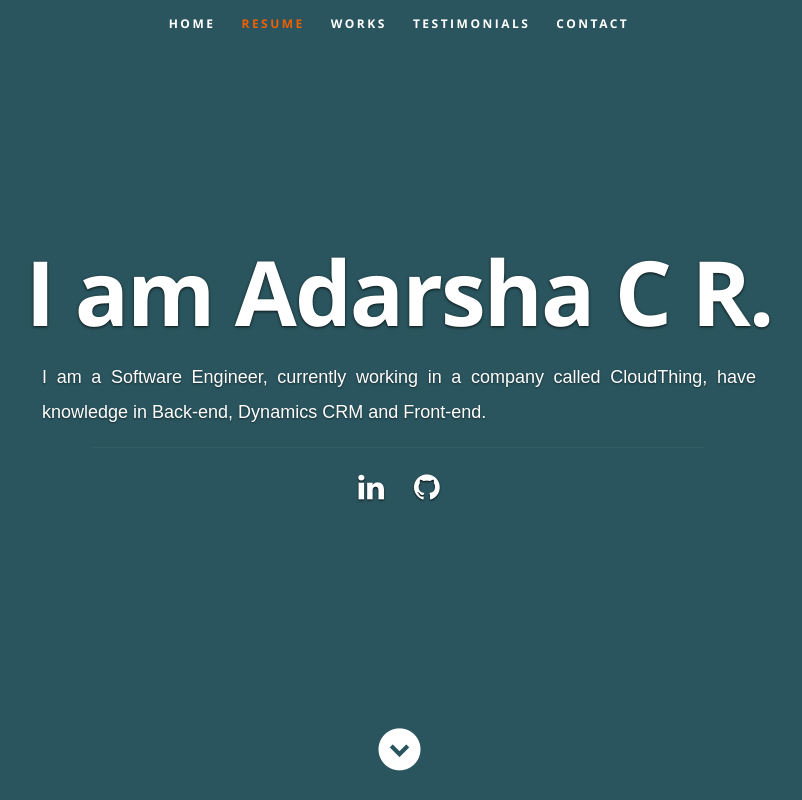
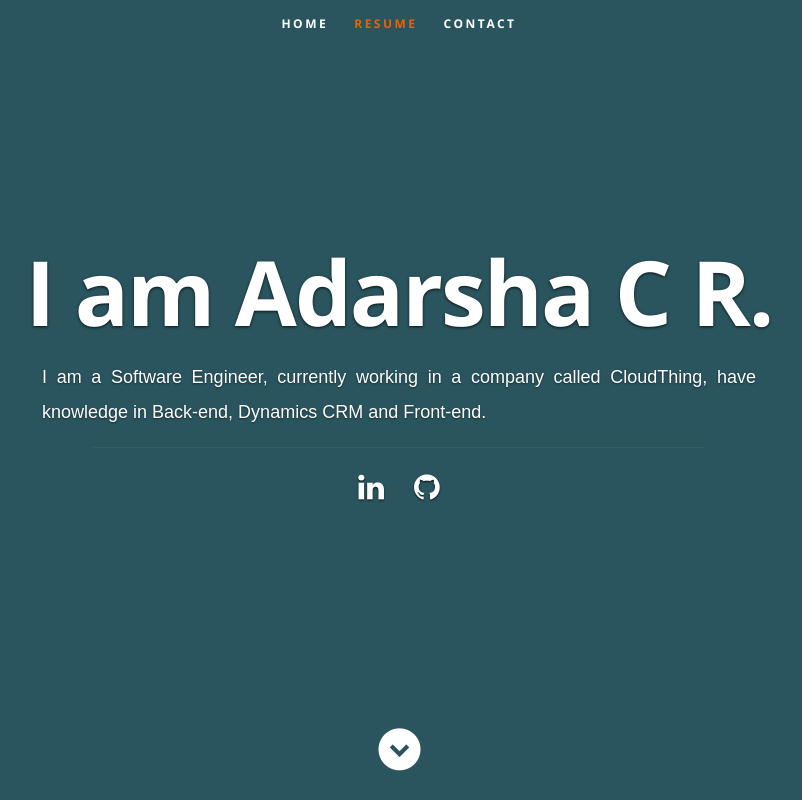
Before and after one commit to AdarshaCR001/Portfolio, a React (Create React App) app: page / in a window 1280 px wide. Shown: the top 800 px of the page, without its empty margins (241-1043 px from the left). Built offline with nearby package versions, Linux system fonts and the light colour scheme.

Commit message:
Update Header.js

```diff
--- a/src/components/Header.js
+++ b/src/components/Header.js
@@ -12,8 +12,8 @@ export default class Header extends Component {
             <ul id="nav" className="nav">
                <li className="current"><a className="smoothscroll" href="#home">Home</a></li>
              <li><a className="smoothscroll" href="#resume">Resume</a></li>
-               <li><a className="smoothscroll" href="#portfolio">Works</a></li>
-               <li><a className="smoothscroll" href="#testimonials">Testimonials</a></li>
+               {/* <li><a className="smoothscroll" href="#portfolio">Works</a></li>
+               <li><a className="smoothscroll" href="#testimonials">Testimonials</a></li> */}
                <li><a className="smoothscroll" href="#contact">Contact</a></li>
             </ul>
          </nav>
```
